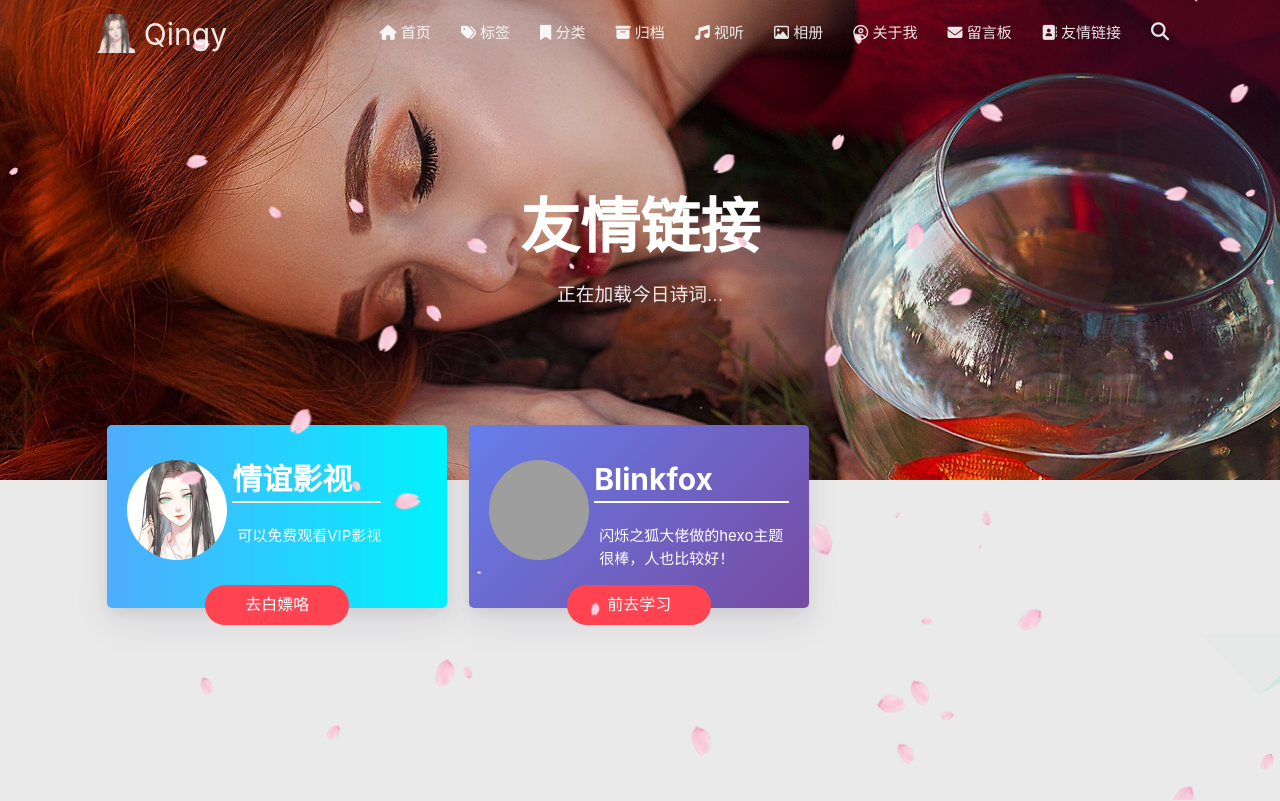
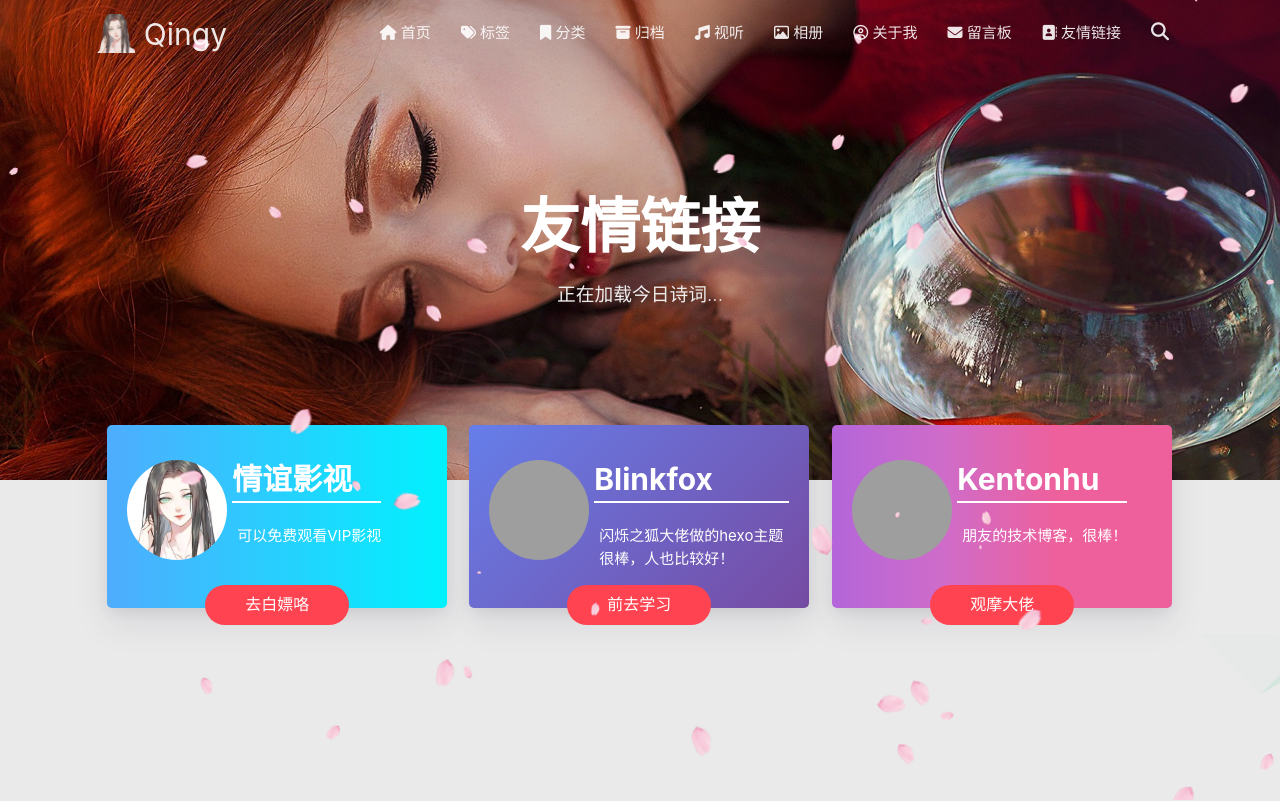
Before and after one commit to Qingy-xyp/Qingy-xyp.github.io, a plain HTML site: page friends/index.html in a window 1280 px wide. Shown: the top 801 px of the page. Drawn offline with nearby package versions, Linux system fonts and the light colour scheme; some packages are replaced by stand-ins of ours; grey boxes are pictures that could not be loaded; a script that the page names is missing.

Commit message:
Site updated: 2020-04-20 21:26:16

```diff
--- a/friends/index.html
+++ b/friends/index.html
@@ -809,6 +809,29 @@ $('.bg-cover').css('background-image', 'url(/medias/banner/' + new Date().getDay
                     </div>
                 </div>
 
+
+                <div class="col s12 m6 l4 friend-div" data-aos="zoom-in-up">
+                    <div class="card frind-card3">
+                        <div class="frind-ship">
+                            <div class="title">
+                                <img src="https://www.kentonhu.com/wp-content/uploads/2020/03/cropped-QQ图片20200312171144-5.jpg" alt="img">
+                                <div>
+                                    <h1 class="friend-name">Kentonhu</h1>
+
+                                    <p class="friend-introduction">朋友的技术博客，很棒！</p>
+                                    <!-- <p>朋友的技术博客，很棒！</p> -->
+                                </div>
+                            </div>
+                            <div class="friend-button">
+                                <a href="https://www.kentonhu.com/" target="_blank"
+                                    class="button button-glow button-rounded button-caution">
+                                    观摩大佬
+                                </a>
+                            </div>
+                        </div>
+                    </div>
+                </div>
+
             </div>
 
         </article>
```
Also changed, not shown: sitemap.xml (+9 -9 lines).
